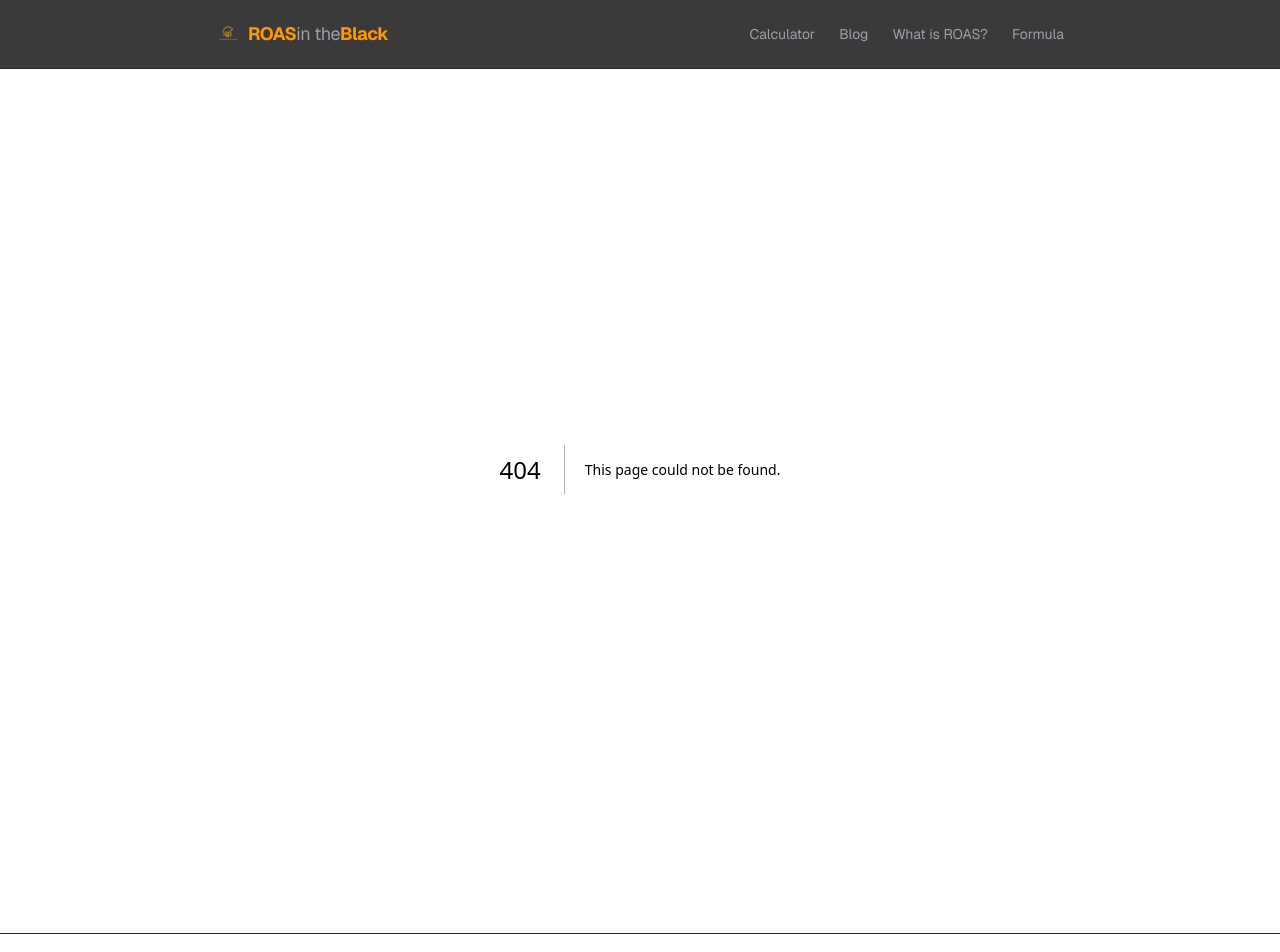
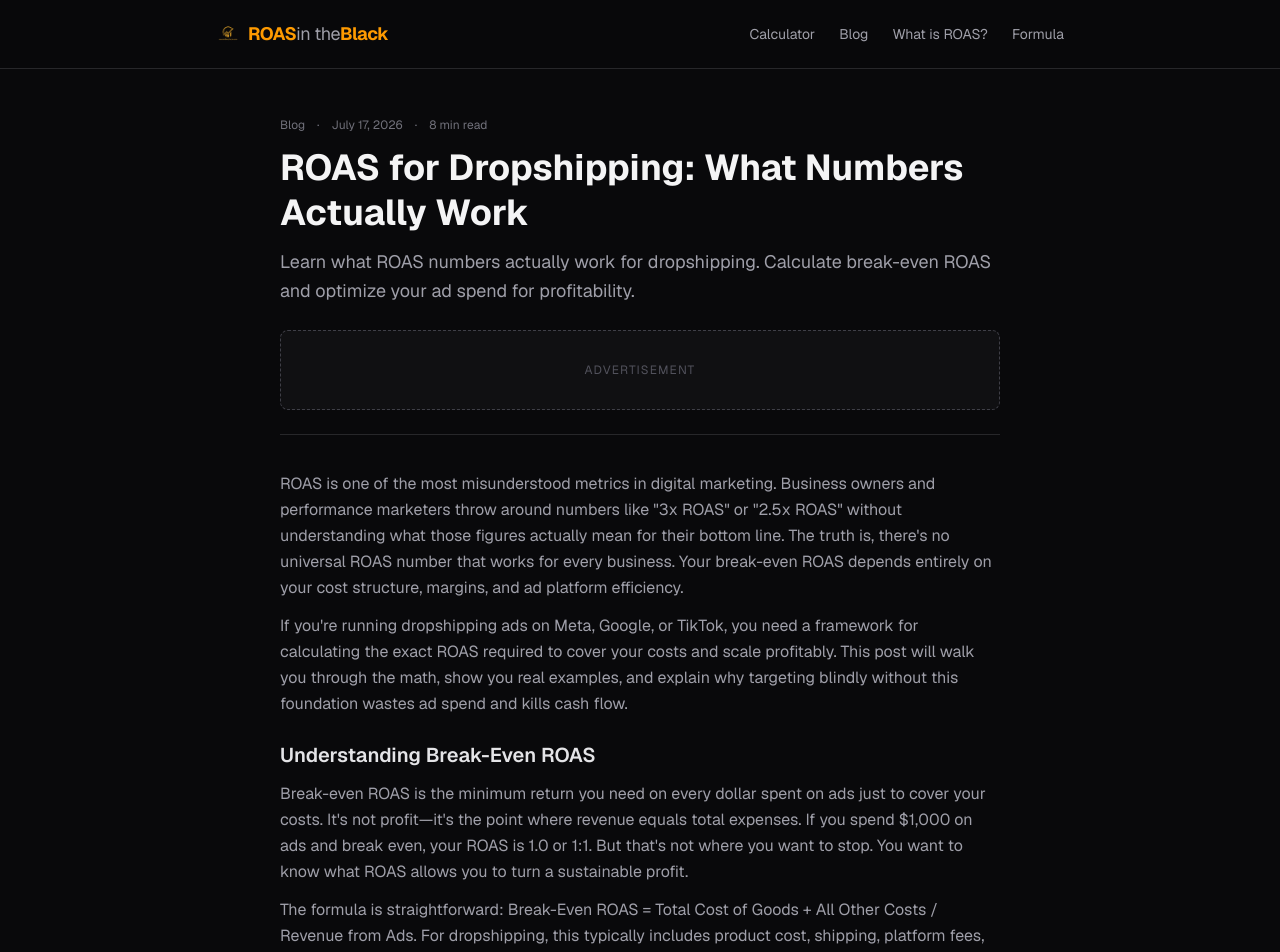
Before and after one commit to susthenewcomer45-arch/roasintheblack, a Next.js app: page /blog/roas-for-dropshipping-what-numbers-actually-work in a window 1280 px wide. Before the commit this address had no page. Shown: the top 952 px of the page. Built offline with nearby package versions, Linux system fonts and the light colour scheme.

Commit message:
Auto-publish: ROAS for Dropshipping: What Numbers Actually Work

```diff
--- /dev/null
+++ b/src/app/blog/roas-for-dropshipping-what-numbers-actually-work/page.tsx
@@ -0,0 +1,145 @@
+// Auto-generated 2026-07-17 — do not edit manually
+import type { Metadata } from 'next'
+import Link from 'next/link'
+
+export const metadata: Metadata = {
+  title: 'ROAS for Dropshipping: What Numbers Actually Work | ROAS in the Black',
+  description: 'Learn what ROAS numbers actually work for dropshipping. Calculate break-even ROAS and optimize your ad spend for profitability.',
+  alternates: { canonical: 'https://roasintheblack.com/blog/roas-for-dropshipping-what-numbers-actually-work' },
+  openGraph: {
+    title: 'ROAS for Dropshipping: What Numbers Actually Work | ROAS in the Black',
+    description: 'Learn what ROAS numbers actually work for dropshipping. Calculate break-even ROAS and optimize your ad spend for profitability.',
+    url: 'https://roasintheblack.com/blog/roas-for-dropshipping-what-numbers-actually-work',
+  },
+}
+
+interface Section {
+  heading?: string
+  paragraphs?: string[]
+}
+
+const sections: Section[] = [
+  {
+    "paragraphs": [
+      "ROAS is one of the most misunderstood metrics in digital marketing. Business owners and performance marketers throw around numbers like \"3x ROAS\" or \"2.5x ROAS\" without understanding what those figures actually mean for their bottom line. The truth is, there's no universal ROAS number that works for every business. Your break-even ROAS depends entirely on your cost structure, margins, and ad platform efficiency.",
+      "If you're running dropshipping ads on Meta, Google, or TikTok, you need a framework for calculating the exact ROAS required to cover your costs and scale profitably. This post will walk you through the math, show you real examples, and explain why targeting blindly without this foundation wastes ad spend and kills cash flow."
+    ]
+  },
+  {
+    "heading": "Understanding Break-Even ROAS",
+    "paragraphs": [
+      "Break-even ROAS is the minimum return you need on every dollar spent on ads just to cover your costs. It's not profit—it's the point where revenue equals total expenses. If you spend $1,000 on ads and break even, your ROAS is 1.0 or 1:1. But that's not where you want to stop. You want to know what ROAS allows you to turn a sustainable profit.",
+      "The formula is straightforward: Break-Even ROAS = Total Cost of Goods + All Other Costs / Revenue from Ads. For dropshipping, this typically includes product cost, shipping, platform fees, payment processing, and ad spend itself. Many marketers forget to factor in payment processor fees (usually 2-3%) and platform fees, which can swing break-even calculations by 10-15%."
+    ]
+  },
+  {
+    "heading": "A Real-World Dropshipping Example",
+    "paragraphs": [
+      "Let's work through a concrete scenario. You're selling a product with a landed cost (what it costs you to get the product to the customer) of $12. Your selling price is $45. You're running ads on Meta, and you've allocated $2,000 monthly budget to test this product. You also pay 3% in payment processing fees and 1% in platform fees.",
+      "Here's the breakdown: Product cost = $12. Payment processing (3% of $45) = $1.35. Platform fees (1% of $45) = $0.45. Total cost per order = $13.80. Your gross profit per sale before ad spend = $45 - $13.80 = $31.20. If you need to break even on $2,000 in ad spend, you need $2,000 / $31.20 = 64 orders. That means you need to generate $2,880 in revenue ($45 × 64). Your break-even ROAS is $2,880 / $2,000 = 1.44. But here's the critical part: a 1.44 ROAS only breaks you even. You're not profitable yet. You're just covering costs. To actually scale and reinvest, you need a higher ROAS, typically 2.5 to 3.5x for dropshipping depending on your margin structure."
+    ]
+  },
+  {
+    "heading": "Why Margins Matter More Than You Think",
+    "paragraphs": [
+      "High-margin products and low-margin products require completely different ROAS targets. A product with a 40% gross margin (before ads) can sustain a lower ROAS than a product with a 20% gross margin because you have more room to spend on customer acquisition. Conversely, low-margin products might need a 4.0 ROAS just to be worth advertising, while high-margin products can be profitable at 1.8x.",
+      "This is why many dropshippers struggle. They chase trending products with thin margins (often 30-40% gross margin) and then wonder why their campaigns need such high ROAS to scale. They're essentially trying to build a sustainable business on a weak foundation. Before launching any ad campaign, calculate your gross margin and work backward to determine the realistic ROAS target for profitability."
+    ]
+  },
+  {
+    "heading": "Platform Performance and ROAS Variability",
+    "paragraphs": [
+      "Different ad platforms deliver different ROAS ranges. TikTok ads often produce higher volume but lower margins. Google Shopping can deliver strong ROAS for established products with conversion history. Meta (Facebook and Instagram) sits somewhere in the middle for most dropshippers. The platform you choose directly impacts what ROAS is achievable and what's realistic.",
+      "A 2.0 ROAS on TikTok might be exceptional. A 2.5 ROAS on Google Shopping might be underperforming. The competitive landscape, audience behavior, and algorithm differences mean you can't copy a successful campaign's ROAS from one platform to another and expect the same results. Test conservatively, measure platform-specific ROAS, and set targets based on historical data from your own campaigns, not industry benchmarks."
+    ]
+  },
+  {
+    "heading": "From Break-Even to Profit and Scale",
+    "paragraphs": [
+      "Once you've calculated your break-even ROAS, add 30-50% to that number as your scaling target. If break-even is 1.5, your scaling target should be at least 1.95 to 2.25. This buffer accounts for campaign creep, declining ad performance over time, and the cost of testing new creatives. It also ensures that when you scale spend, you're not just breaking even—you're actually generating profit dollars that can fund new customer acquisition and product testing.",
+      "The path to profitability isn't guesswork. It's math. Calculate your exact break-even ROAS using a tool like the break-even ROAS calculator at roasintheblack.com, set realistic targets based on your margins and platform, and measure relentlessly. When you stop chasing vanity numbers and start tracking what actually works for your specific business model, that's when campaign performance improves and ad spend becomes an investment instead of an expense."
+    ]
+  }
+]
+
+const postDate = '2026-07-17'
+const readTime = '8 min read'
+
+export default function BlogPost() {
+  const formattedDate = new Date(postDate + 'T00:00:00').toLocaleDateString('en-US', {
+    year: 'numeric',
+    month: 'long',
+    day: 'numeric',
+  })
+
+  return (
+    <div className="max-w-3xl mx-auto px-4 sm:px-6 py-12">
+      <article className="space-y-6">
+        <header className="space-y-3">
+          <div className="flex items-center gap-3 text-xs text-zinc-500">
+            <Link href="/blog" className="hover:text-zinc-400 transition-colors">
+              Blog
+            </Link>
+            <span>·</span>
+            <time dateTime={postDate}>{formattedDate}</time>
+            <span>·</span>
+            <span>{readTime}</span>
+          </div>
+          <h1 className="text-3xl sm:text-4xl font-bold text-zinc-100 leading-tight">
+            ROAS for Dropshipping: What Numbers Actually Work
+          </h1>
+          <p className="text-zinc-400 text-lg leading-relaxed">Learn what ROAS numbers actually work for dropshipping. Calculate break-even ROAS and optimize your ad spend for profitability.</p>
+        </header>
+
+        <div
+          className="flex items-center justify-center border border-dashed border-zinc-700 bg-zinc-900/50 rounded-lg text-zinc-600 text-xs tracking-widest uppercase h-24 sm:h-20"
+          aria-label="Advertisement"
+        >
+          <span>Advertisement</span>
+        </div>
+
+        <div className="border-t border-zinc-800 pt-6 space-y-6">
+          {sections.map((section, i) => (
+            <div key={i}>
+              {section.heading && (
+                <h2 className="text-xl font-semibold text-zinc-200 mb-3">
+                  {section.heading}
+                </h2>
+              )}
+              {section.paragraphs?.map((para, j) => (
+                <p key={j} className="text-zinc-400 leading-relaxed mt-3">
+                  {para}
+                </p>
+              ))}
+            </div>
+          ))}
+        </div>
+
+        <div className="mt-8 bg-zinc-900 border border-amber-500/30 rounded-xl p-6 text-center">
+          <p className="font-semibold text-zinc-100 text-lg mb-2">
+            Know Your Break-Even ROAS Before You Spend Another Dollar
+          </p>
+          <p className="text-zinc-400 text-sm mb-5">
+            Enter your COGS, fulfillment costs, and other expenses. Get your
+            break-even ROAS instantly — free, no sign-up.
+          </p>
+          <Link
+            href="/"
+            className="inline-block bg-amber-500 hover:bg-amber-400 text-zinc-950 font-bold px-6 py-3 rounded-lg text-sm transition-colors"
+          >
+            Calculate My Break-Even ROAS →
+          </Link>
+        </div>
+
+        <div className="flex gap-6 text-sm border-t border-zinc-800 pt-6">
+          <Link href="/blog" className="text-amber-500 hover:text-amber-400 font-medium">
+            ← Back to Blog
+          </Link>
+          <Link href="/" className="text-amber-500 hover:text-amber-400 font-medium">
+            Calculator →
+          </Link>
+        </div>
+      </article>
+    </div>
+  )
+}
--- a/src/lib/generated-posts.json
+++ b/src/lib/generated-posts.json
@@ -1,4 +1,11 @@
 [
+  {
+    "slug": "roas-for-dropshipping-what-numbers-actually-work",
+    "title": "ROAS for Dropshipping: What Numbers Actually Work",
+    "description": "Learn what ROAS numbers actually work for dropshipping. Calculate break-even ROAS and optimize your ad spend for profitability.",
+    "date": "2026-07-17",
+    "readTime": "8 min read"
+  },
   {
     "slug": "why-your-roas-drops-when-you-scale-ad-spend",
     "title": "Why Your ROAS Drops When You Scale Ad Spend",
```
